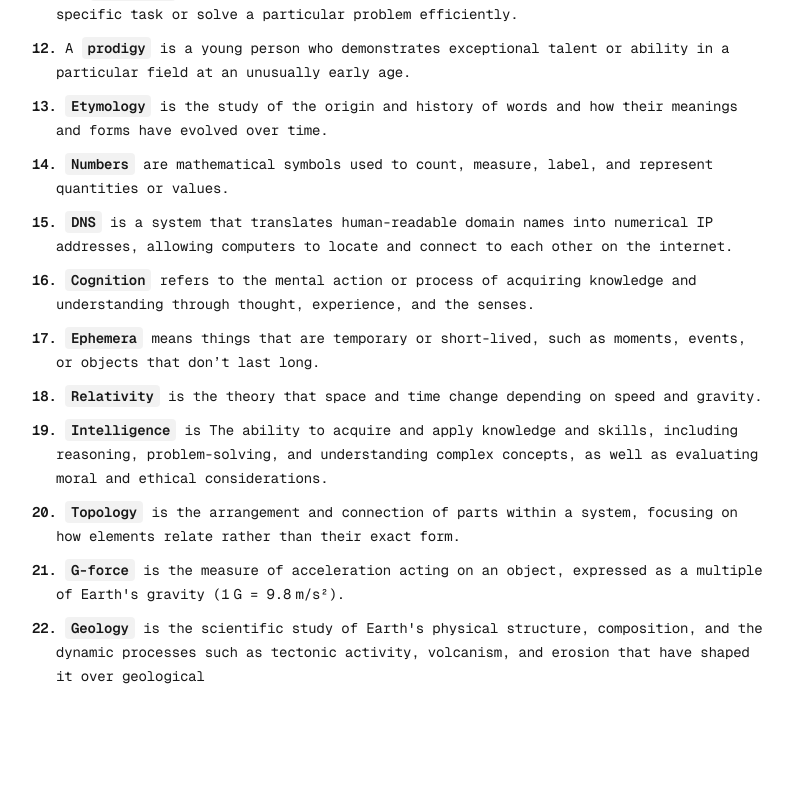
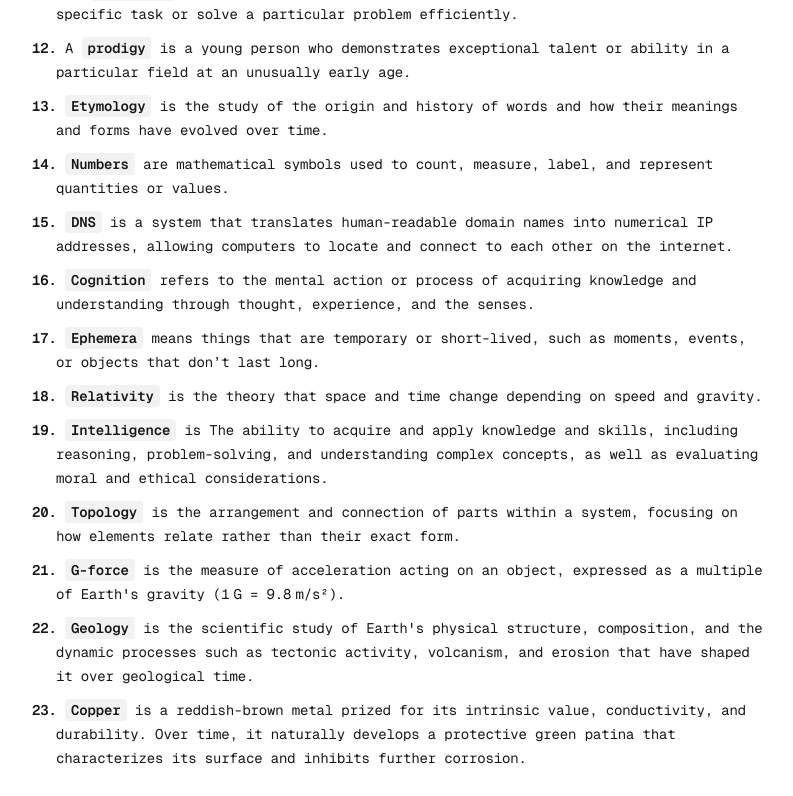
Before and after one commit to BrahimBoussada/mind-log, a Next.js app: page / in a window 1280 px wide. Shown: the part 676-1472 px from the top of the page, without its empty margins (240-1033 px from the left). Before the commit the page ends 1390 px from the top, so only its background shows below. Built offline with nearby package versions, Linux system fonts and the light colour scheme.

Commit message:
log: 08-08-2025

```diff
--- a/src/app/page.tsx
+++ b/src/app/page.tsx
@@ -11,120 +11,101 @@ export default function Home() {
           <Key>Geoffrey Hinton</Key> played a major role in the foundation of
           modern AI.
         </Note>
-
         <Note>
           <N>2. </N>The World Wide Web, HTML, URLs, and HTTP were invented by{" "}
           <Key>Tim Berners-Lee</Key> at CERN beginning in 1989.
         </Note>
-
         <Note>
           <N>3. </N>
           <Key>Atoms</Key> are composed of a nucleus with protons and neutrons,
           surrounded by electrons.
         </Note>
-
         <Note>
           <N>4. </N>
           <Key>Cybernetics</Key> is the science of how systems, both natural and
           artificial, self-regulate by measuring their output and making
           adjustments to achieve a goal.
         </Note>
-
         <Note>
           <N>5. </N>
           <Key>The electromagnetic spectrum</Key> is the full range of all
           electromagnetic wave frequencies, including radio waves, microwaves,
           infrared, visible light, ultraviolet, X-rays, and gamma rays.
         </Note>
-
         <Note>
           <N>6. </N>A <Key>quantum</Key> is the smallest measurable unit of
           energy or matter that behaves according to the rules of quantum
           mechanics.
         </Note>
-
         <Note>
           <N>7. </N>
           <Key>Roy Fielding</Key> created the REST concept in his 2000 PhD
           thesis to define a scalable, stateless architecture for web APIs.
         </Note>
-
         <Note>
           <N>8. </N>
           <Key>Linux</Key> was developed in 1991 by Linus Torvalds as a free and
           open-source operating system kernel.
         </Note>
-
         <Note>
           <N>9. </N>A <Key>lexicon</Key> is a specialized dictionary that
           systematically records the words of a language, including their
           meanings, origins, and usage.
         </Note>
-
         <Note>
           <N>9. </N>
           <Key>Synthesis</Key> is the process of producing a new substance,
           idea, or system by chemically, logically, or creatively combining two
           or more distinct components or elements.
         </Note>
-
         <Note>
           <N>10. </N>
           <Key>Methodology</Key> is the systematic set of methods, rules, and
           principles used to conduct research or carry out a particular process.
         </Note>
-
         <Note>
           <N>11. </N>
           An <Key>algorithm</Key> is a defined sequence of logical steps or
           rules designed to perform a specific task or solve a particular
           problem efficiently.
         </Note>
-
         <Note>
           <N>12. </N>A <Key>prodigy</Key> is a young person who demonstrates
           exceptional talent or ability in a particular field at an unusually
           early age.
         </Note>
-
         <Note>
           <N>13. </N>
           <Key>Etymology</Key> is the study of the origin and history of words
           and how their meanings and forms have evolved over time.
         </Note>
-
         <Note>
           <N>14. </N>
           <Key>Numbers</Key> are mathematical symbols used to count, measure,
           label, and represent quantities or values.
         </Note>
-
         <Note>
           <N>15. </N>
           <Key>DNS</Key> is a system that translates human-readable domain names
           into numerical IP addresses, allowing computers to locate and connect
           to each other on the internet.
         </Note>
-
         <Note>
           <N>16. </N>
           <Key>Cognition</Key> refers to the mental action or process of
           acquiring knowledge and understanding through thought, experience, and
           the senses.
         </Note>
-
         <Note>
           <N>17. </N>
           <Key>Ephemera</Key> means things that are temporary or short-lived,
           such as moments, events, or objects that don’t last long.
         </Note>
-
         <Note>
           <N>18. </N>
           <Key>Relativity</Key> is the theory that space and time change
           depending on speed and gravity.
         </Note>
-
         <Note>
           <N>19. </N>
           <Key>Intelligence</Key> is The ability to acquire and apply knowledge
@@ -132,25 +113,31 @@ export default function Home() {
           complex concepts, as well as evaluating moral and ethical
           considerations.
         </Note>
-
         <Note>
           <N>20. </N>
           <Key>Topology</Key> is the arrangement and connection of parts within
           a system, focusing on how elements relate rather than their exact
           form.
         </Note>
-
         <Note>
           <N>21. </N>
           <Key>G-force</Key> is the measure of acceleration acting on an object,
           expressed as a multiple of Earth's gravity (1 G = 9.8 m/s²).
         </Note>
-
         <Note>
           <N>22. </N>
           <Key>Geology</Key> is the scientific study of Earth's physical
           structure, composition, and the dynamic processes such as tectonic
           activity, volcanism, and erosion that have shaped it over geological
+          time.
+        </Note>
+
+        <Note>
+          <N>23. </N>
+          <Key>Copper</Key> is a reddish-brown metal prized for its intrinsic
+          value, conductivity, and durability. Over time, it naturally develops
+          a protective green patina that characterizes its surface and inhibits
+          further corrosion.
         </Note>
       </NoteWrapper>
     </Container>
```
